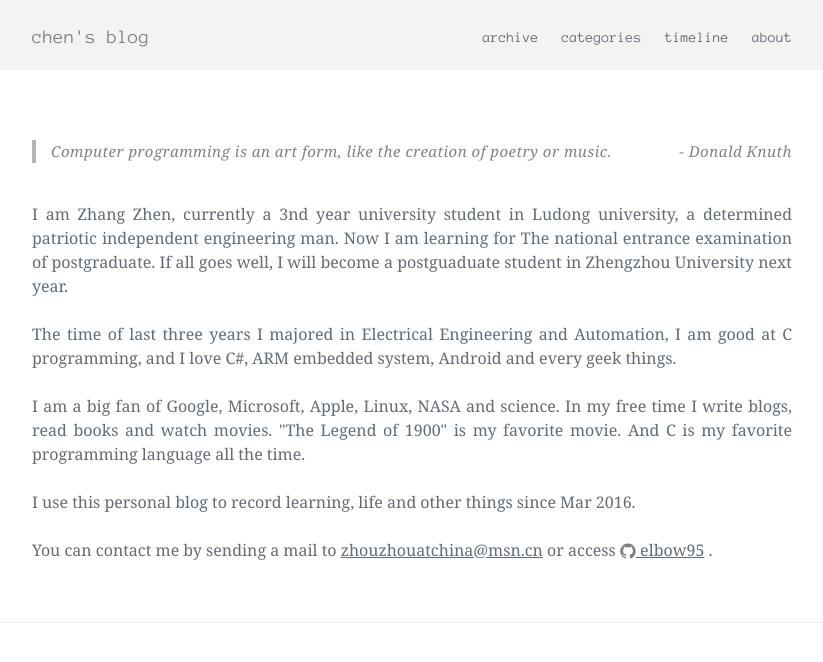
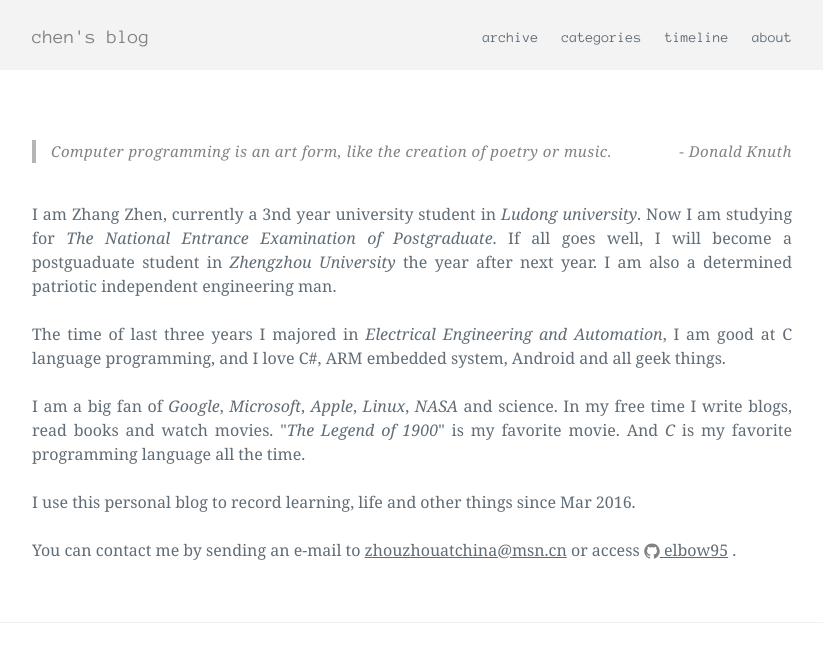
Before and after one commit to elbowzhang/elbow95.github.io, a Jekyll site: the page built from header/about.html, in a window 1280 px wide, cut to the strip 0-664 px from the top of the page. Shown: the whole strip, without its empty margins (228-1051 px from the left). Built offline with Jekyll 4.4.1, drawn with Linux system fonts in a browser that asks for light colours.

Commit message:
update about

```diff
--- a/header/about.html
+++ b/header/about.html
@@ -13,14 +13,17 @@ title:  about - chen's blog
   </blockquote>
   <br>
   <div class="post-content">
-      I am Zhang Zhen, currently a 3nd year university student in Ludong university, a determined patriotic independent engineering man.
-      Now I am learning for The national entrance examination of postgraduate.
-      If all goes well, I will become a postguaduate student in Zhengzhou University next year.<br/><br/>
-      The time of last three years I majored in Electrical Engineering and Automation, I am good at C programming, and I love C#, ARM embedded system, Android and every geek things.<br/><br/>
-      I am a big fan of Google, Microsoft, Apple, Linux, NASA and science. In my free time I write blogs, read books and watch movies.
-      "The Legend of 1900" is my favorite movie. And C is my favorite programming language all the time.<br/><br/>
+      I am Zhang Zhen, currently a 3nd year university student in <i>Ludong university</i>.
+      Now I am studying for <i>The National Entrance Examination of Postgraduate</i>.
+      If all goes well, I will become a postguaduate student in <i>Zhengzhou University</i> the year after next year.
+      I am also a determined patriotic independent engineering man. <br/><br/>
+      The time of last three years I majored in <i>Electrical Engineering and Automation</i>,
+      I am good at C language programming, and I love C#, ARM embedded system, Android and all geek things.<br/><br/>
+      I am a big fan of <i>Google</i>, <i>Microsoft</i>, <i>Apple</i>, <i>Linux</i>, <i>NASA</i> and science.
+      In my free time I write blogs, read books and watch movies.
+      "<i>The Legend of 1900</i>" is my favorite movie. And <i>C</i> is my favorite programming language all the time.<br/><br/>
       I use this personal blog to record learning, life and other things since Mar 2016.<br/><br/>
-      You can contact me by sending a mail to <a href="mailto:{{ site.email }}">{{ site.email}}</a> or access {% include icon-github.html username=site.github_username %}.
+      You can contact me by sending an e-mail to <a href="mailto:{{ site.email }}">{{ site.email}}</a> or access {% include icon-github.html username=site.github_username %}.
   </div>
 
 </article>
```
Also changed, not shown: _posts/2016-04-16-some-questions-of-markdown.md (+2 -0 lines).
